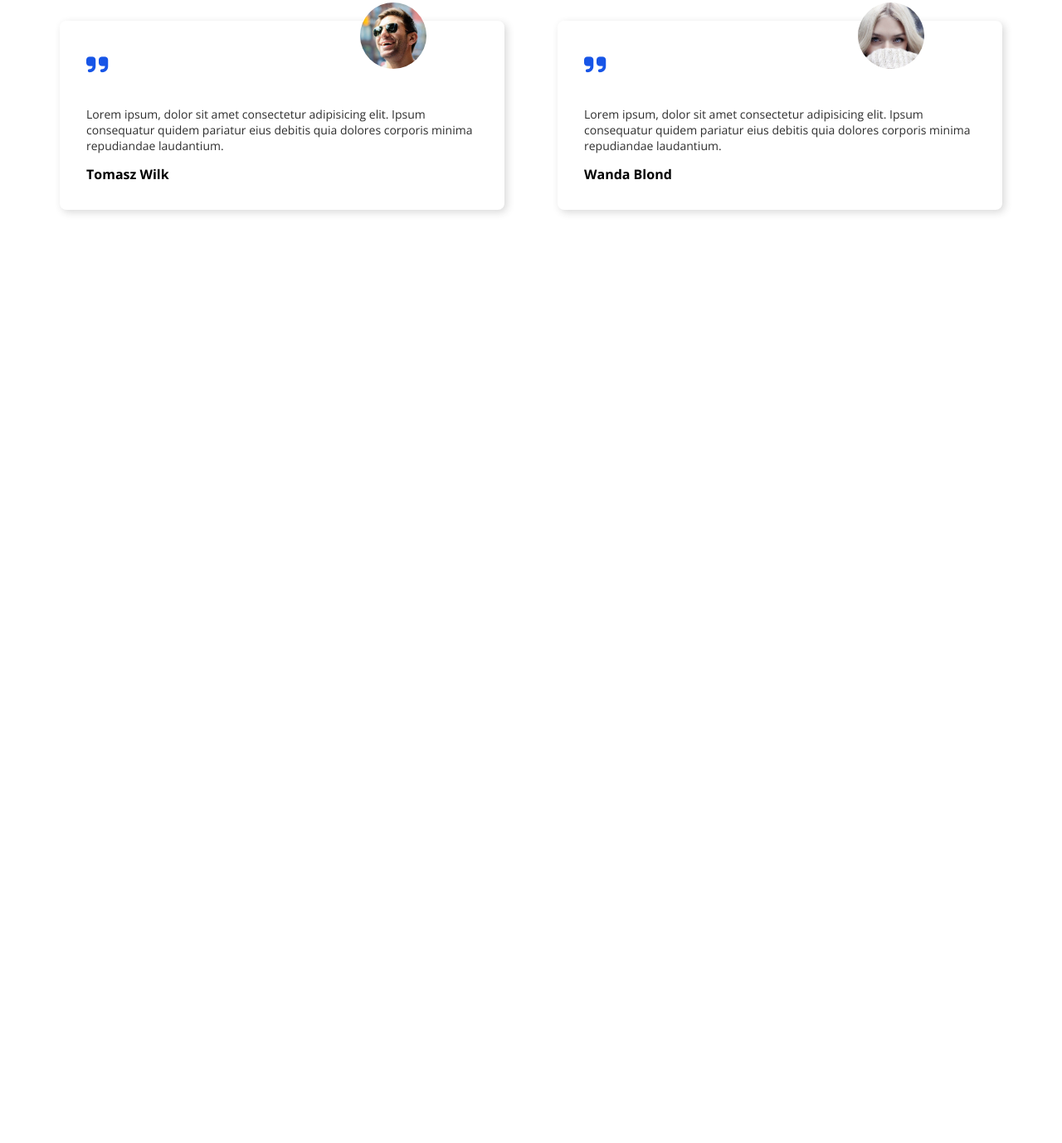
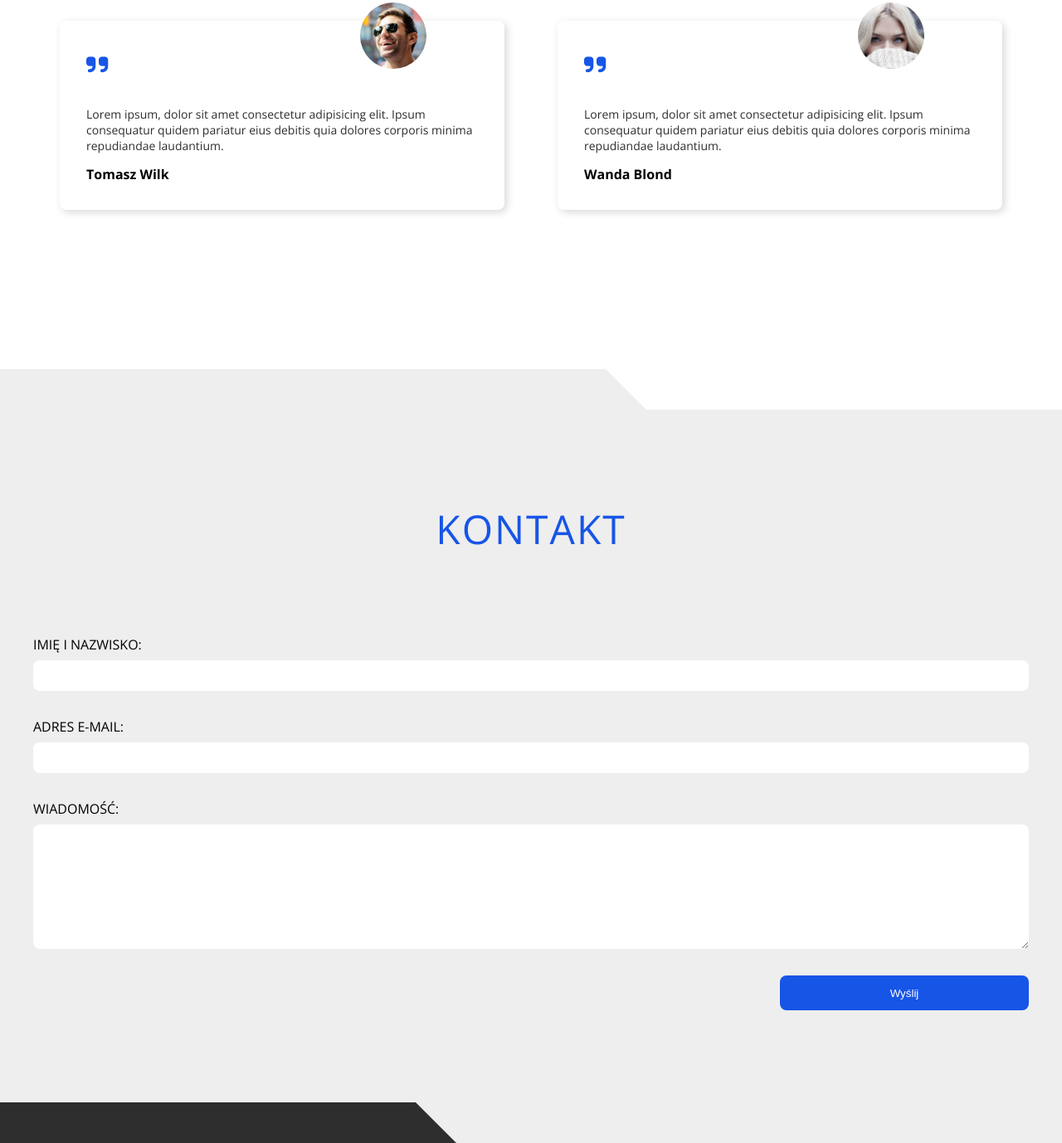
Before and after one commit to BParaszczak/tropical-island, a plain HTML site: page index.html in a window 1280 px wide. Shown: the part 5619-6997 px from the top of the page at 83% size. Before the commit the page ends 6064 px from the top, so only its background shows below. Drawn offline with nearby package versions, Linux system fonts and the light colour scheme.

Commit message:
contact section

```diff
--- a/index.html
+++ b/index.html
@@ -217,6 +217,25 @@
                 </div>
             </div>
         </section>
+
+        <section class="contact section-padding section white-section" id="contact">
+            <div class="white-block white-block-right"></div>
+            <div class="white-block white-block-left"></div>
+            <h2 class="section-heading">Kontakt</h2>
+            <div class="wrapper">
+                <form class="contact__form">
+                    <div class="contact__form-top">
+                        <label for="name" class="contact__form-label">Imię i nazwisko:</label>
+                        <input type="text" class="contact__form-input" id="name">
+                        <label for="email" class="contact__form-label">Adres e-mail:</label>
+                        <input type="text" class="contact__form-input id="email">
+                    </div>
+                    <label for="msg" class="contact__form-label">Wiadomość:</label>
+                    <textarea id="msg" class="contact__form-textarea"></textarea>
+                    <button type="submit" class="contact__form-btn btn-special-animation">Wyślij</button>
+                </form>
+            </div>
+        </section>
     </main>
 
 
--- a/sass/_mixins.scss
+++ b/sass/_mixins.scss
@@ -19,3 +19,11 @@
   left: 50%;
   transform: translateX(-50%);
 }
+
+@mixin contactForm {
+  margin-bottom: 2em;
+  padding: 0.6em 1.2em;
+  border: none;
+  border-radius: 8px;
+  font-size: 1.6rem;
+}
--- a/sass/main.scss
+++ b/sass/main.scss
@@ -411,10 +411,10 @@ hr {
     padding: 2em;
     border-radius: 8px;
     box-shadow: 3px 3px 10px rgba(46, 46, 46, 0.18);
-    transition: transform .3s;
+    transition: transform 0.3s;
 
     &:hover {
-      transform: scale(.95);
+      transform: scale(0.95);
     }
   }
 
@@ -433,15 +433,66 @@ hr {
   }
 
   &__box-quote {
-      margin-bottom: 1em;
-      font-size: 3rem;
-      color: $main-color;
+    margin-bottom: 1em;
+    font-size: 3rem;
+    color: $main-color;
   }
 
   &__box-text {
     margin-bottom: 1em;
     font-size: 1.4rem;
     color: $dark;
+  }
+}
+
+// CONTACT
+.contact {
+  position: relative;
+  background-color: $light-white;
+  overflow: hidden;
+
+  .white-block-left {
+    background-color: $dark;
+  }
+
+  &__form,
+  &__form-top {
+    display: flex;
+    flex-direction: column;
+  }
+
+  &__form-label {
+    margin-bottom: 0.5em;
+    text-transform: uppercase;
+  }
+
+  &__form-input {
+    @include contactForm;
+  }
+
+  &__form-textarea {
+    @include contactForm;
+
+    max-width: 100%;
+    min-width: 100%;
+    width: 100%;
+    min-height: 150px;
+  }
+
+  &__form-btn {
+    align-self: flex-end;
+    padding: 1em;
+    width: 100%;
+    max-width: 300px;
+    color: $pure-white;
+    border: none;
+    border-radius: 8px;
+    background-color: $main-color;
+    cursor: pointer;
+
+    &::before {
+      background-color: $secondary-color;
+    }
   }
 
 }
```
Also changed, not shown: css/main.css, 1 other file.
